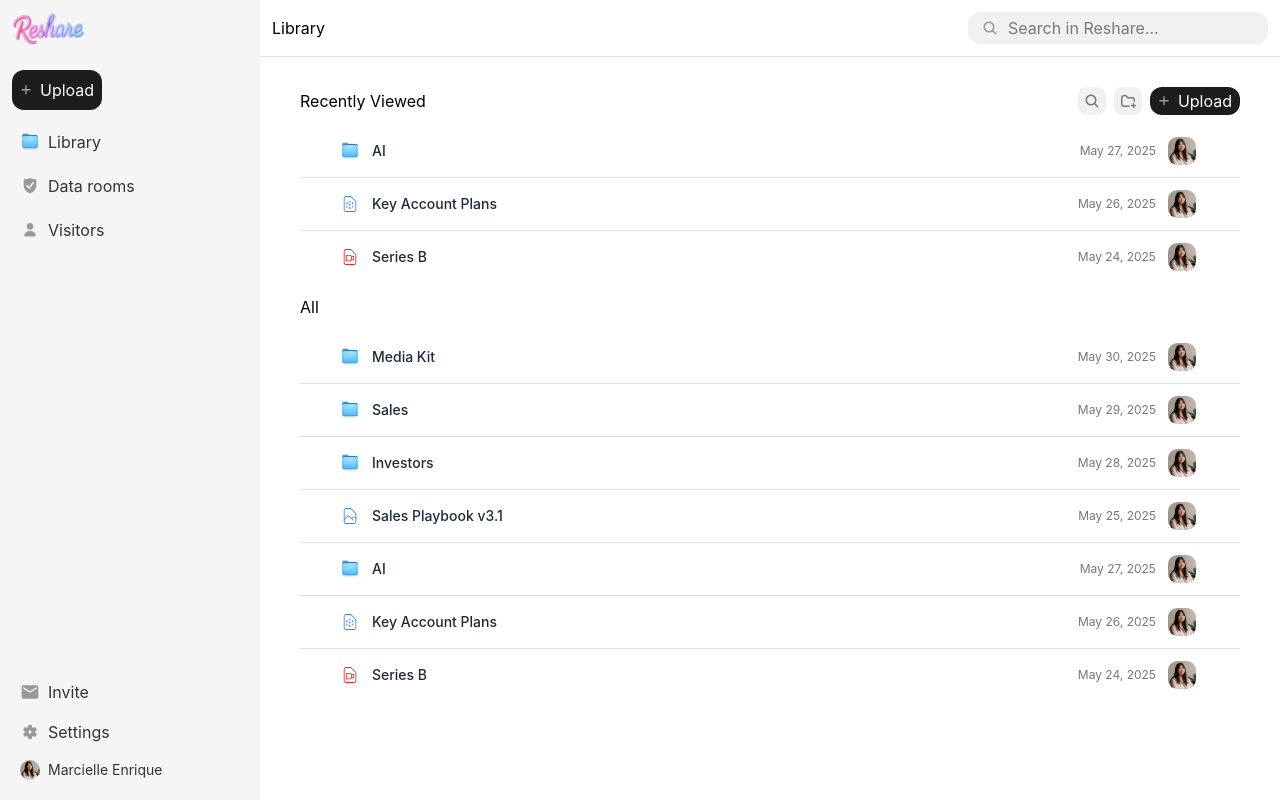
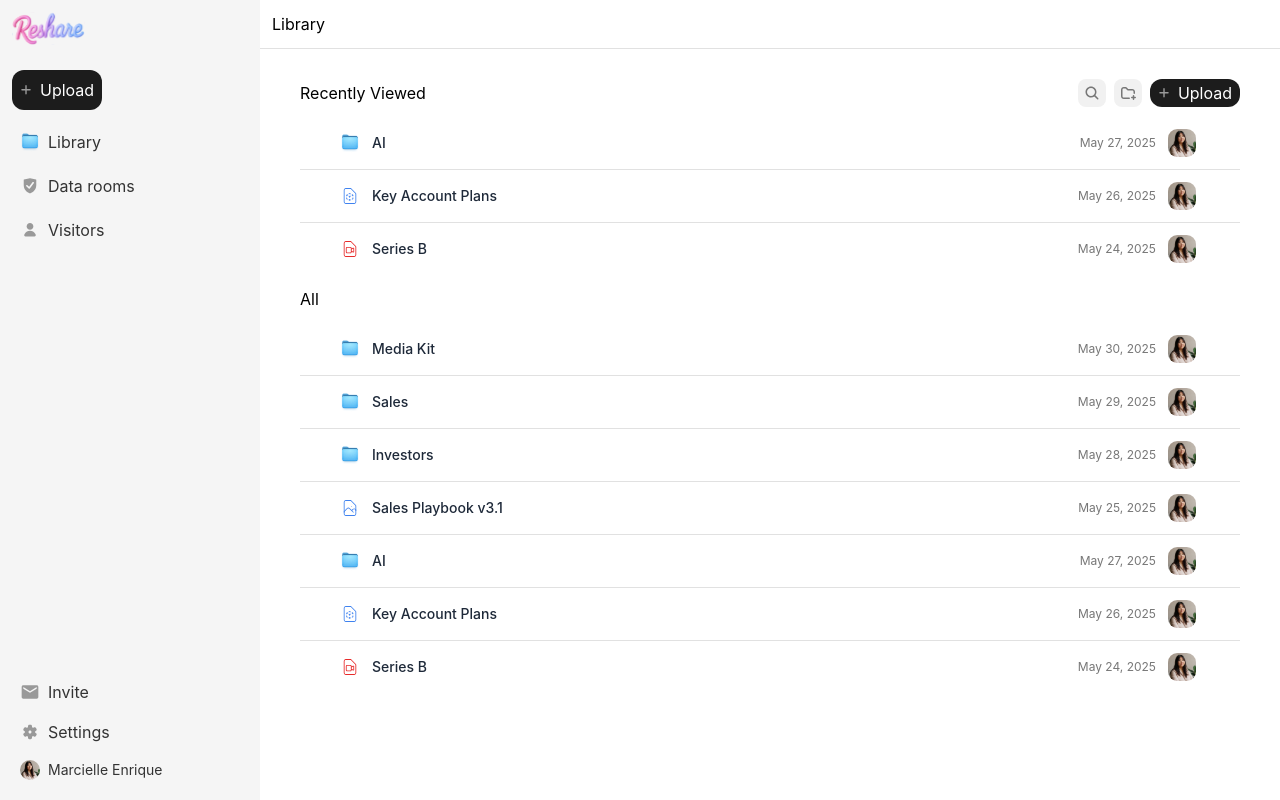
Before and after one commit to kkenjeres/MagicAITest, a Next.js app: page /library in a window 1280 px wide. Built offline with nearby package versions, Linux system fonts and the light colour scheme.

Commit message:
fix route

```diff
--- a/src/Library/index.tsx
+++ b/src/Library/index.tsx
@@ -5,13 +5,11 @@ import folder from "../../public/assets/icons/gray_folder.svg";
 import search from "../../public/assets/icons/gray_search.svg";
 import { UploadBtn } from "common/ui-kit/UploadBtn";
 import { Icon } from "common/ui-kit/Icon";
-import { SearchBar } from "common/ui-kit/SearchBar";
 export const Library = function Library() {
   return (
     <section className="w-full">
       <div className="flex justify-between items-center border-b border-[#E1E1E1] p-3">
         <h2 className="">Library</h2>
-        <SearchBar />
       </div>
       <div className="layout-px pt-5">
         <div>
```
